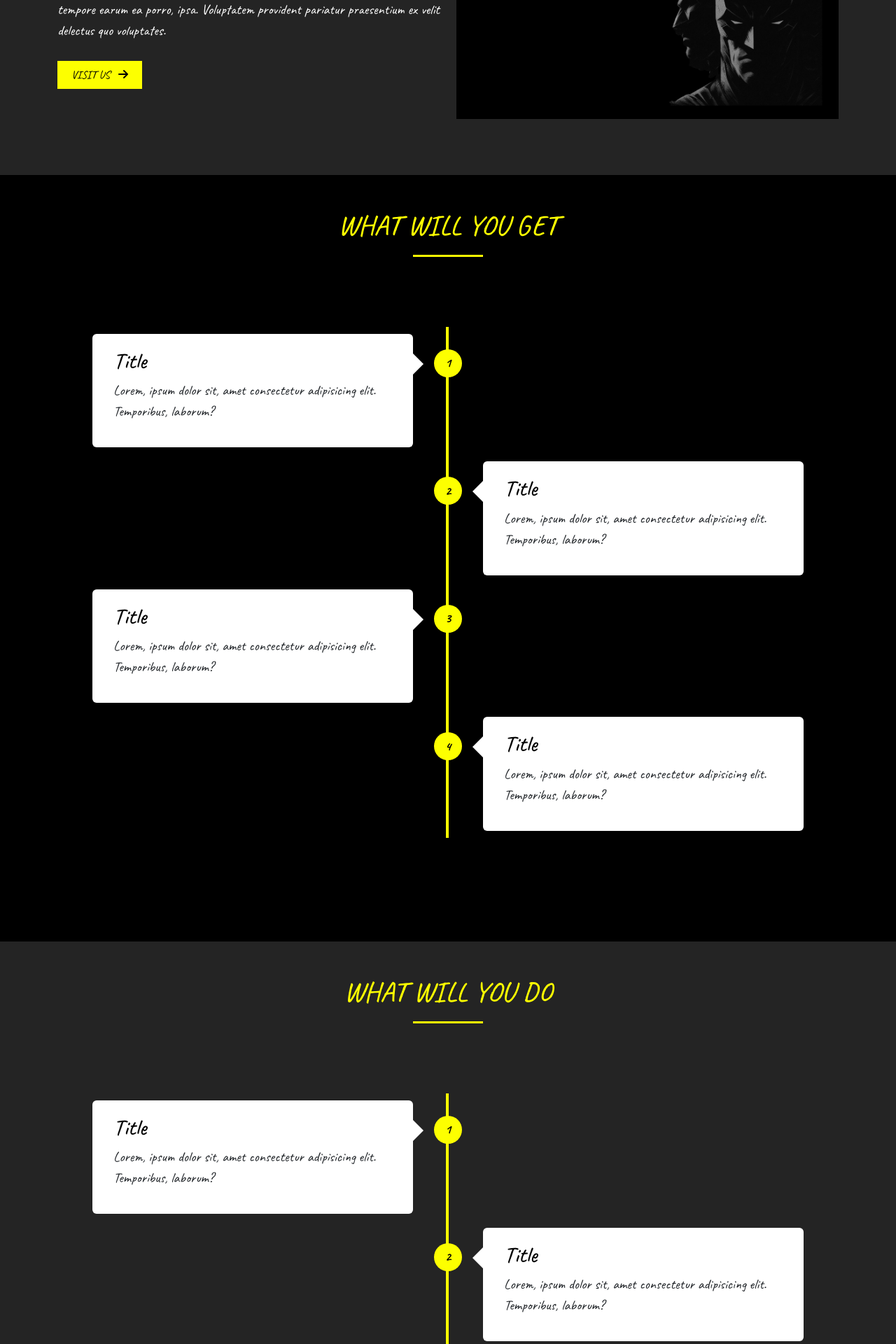
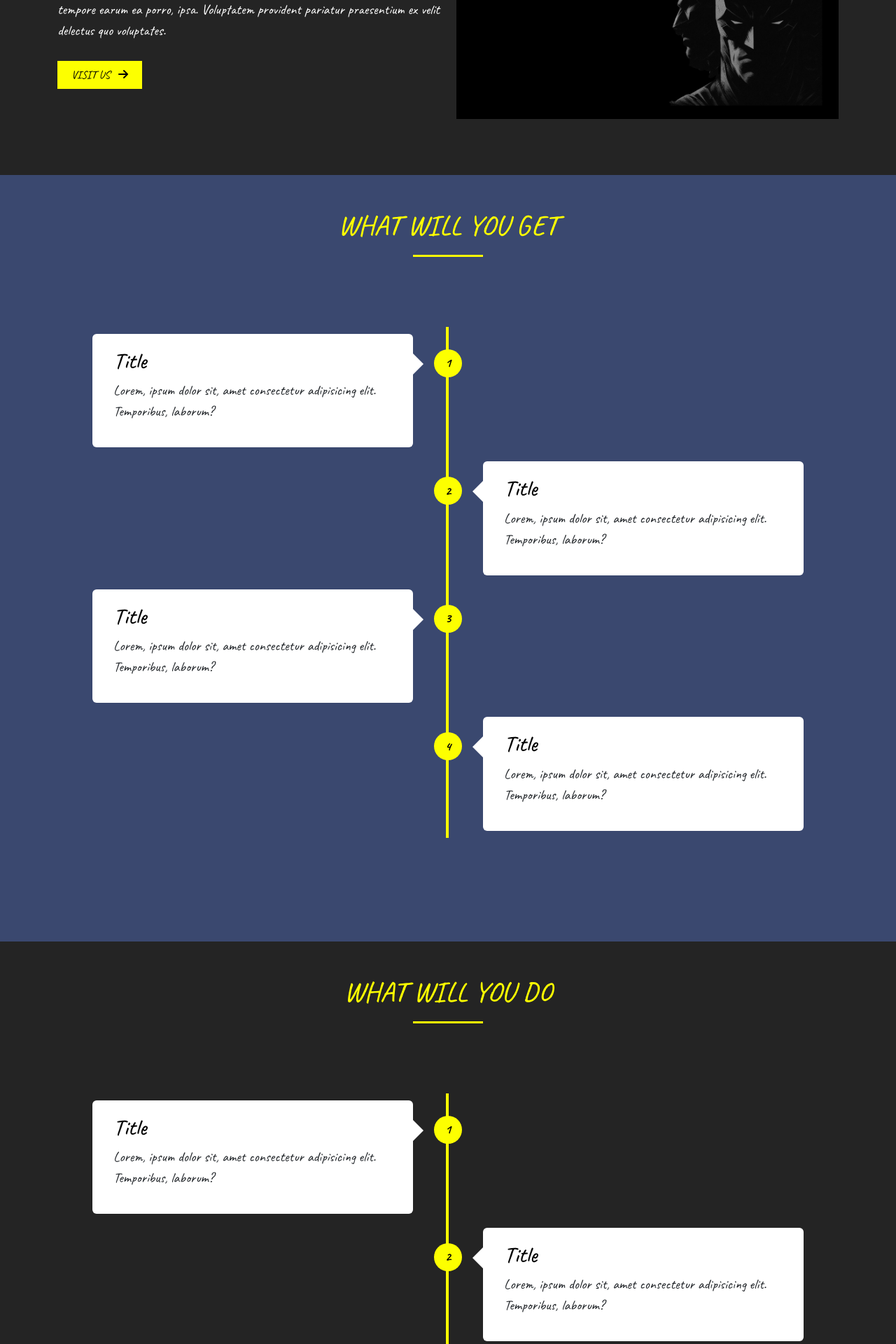
Before and after one commit to rhishi-kesh/Campus-Ambassador, a PHP site: page /school.html in a window 1280 px wide. Shown: the part 981-2901 px from the top of the page at 70% size. Run offline with PHP 8.4, Linux system fonts and the light colour scheme.

Commit message:
Color Change

```diff
--- a/assets/css/style.css
+++ b/assets/css/style.css
@@ -130,7 +130,7 @@ nav ul li .custom-btn:hover{
 	padding: 80px 0;
 }
 .get{
-	background: #000;
+	background: #3A486F;
 }
 .overlay{
 	position: relative;
@@ -214,7 +214,7 @@ nav ul li .custom-btn:hover{
 	background: #242424;
 }
 .apply{
-	background: #000;
+	background: #3A486F;
 }
 footer{
 	background: #FDFF00;
```
